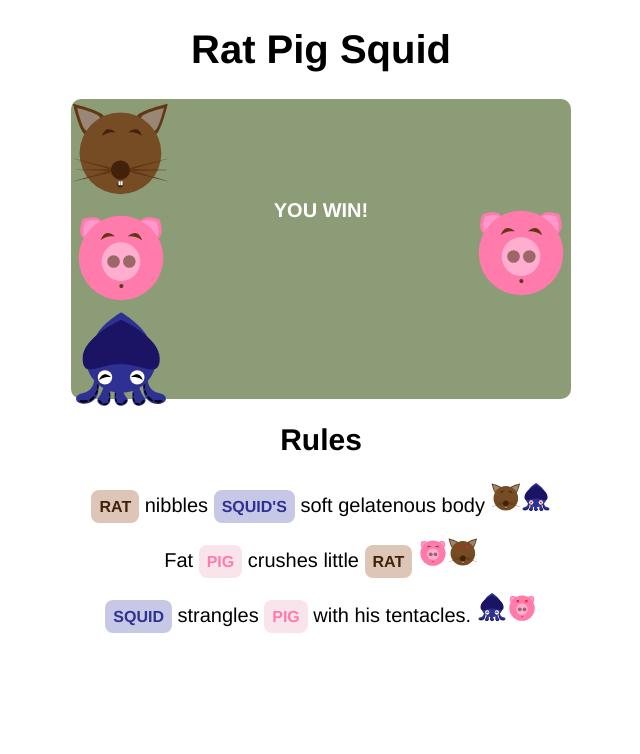
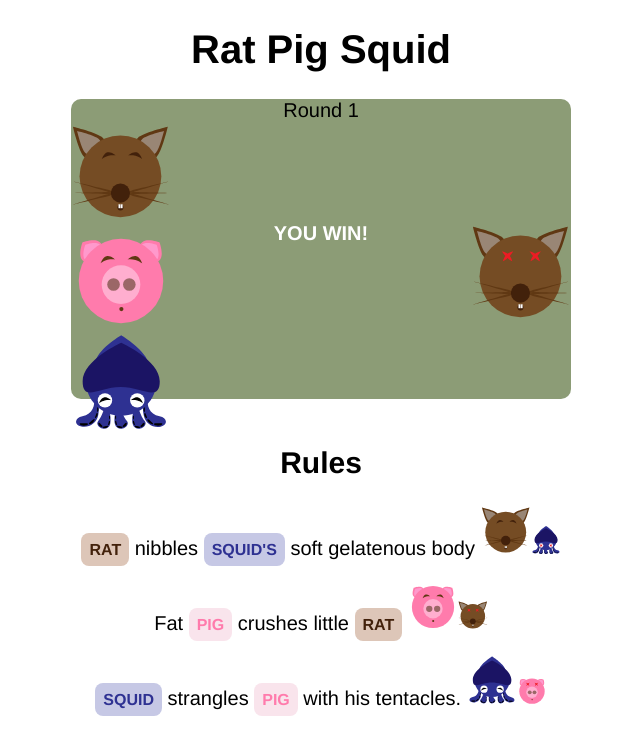
Before and after one commit to saltymouse/rat-pig-squid, a plain HTML site: page index.html in a window 1280 px wide. Both pictures are taken after a click on the element 440 px from the left and 248 px from the top of the page. Shown: the whole page, without its empty margins (319-959 px from the left). Drawn offline with Linux system fonts and the light colour scheme.

Commit message:
add functionality to display winner and loser visually

```diff
--- a/index.html
+++ b/index.html
@@ -17,6 +17,7 @@
 
     <h1>Rat Pig Squid</h1>
     <div id="battleBox">
+      <div id="roundBox">Round 0</div>
       <div id="clickBox">
 
         <div id="rat">
@@ -37,7 +38,6 @@
       </div>
       <div id="cpuBox">
         <div id="cpuAnimal1">
-
         </div>
         <div id="cpuAnimal2">
           <img src="pig-alive.svg" alt="CPU choice" width="100" height="100" id="cpuAnimal2img"></div>
@@ -54,7 +54,7 @@
         <img src="rat-alive.svg" alt="Rat Alive Icon" width="30" height="30"><img src="squid-dead.svg" alt="Squid Dead Icon" width="30" height="30">
       </p>
       <p class="rule">
-        Fat <span class="pig animal">Pig</span> crushes little <span class="rat animal">Rat</span> <img src="pig-alive.svg" alt="Rat Alive Icon" width="30" height="30"><img src="rat-dead.svg" alt="Rat Dead Icon" width="30" height="30">
+        Fat <span class="pig animal">Pig</span> crushes little <span class="rat animal">Rat</span> <img src="pig-alive.svg" alt="Pig Alive Icon" width="30" height="30"><img src="rat-dead.svg" alt="Rat Dead Icon" width="30" height="30">
       </p>
       <p class="rule">
         <span class="animal squid">Squid</span> strangles <span class="pig animal">Pig</span> with his tentacles. <img src="squid-alive.svg" alt="Squid Alive Icon" width="30" height="30"><img src="pig-dead.svg" alt="Pig Dead Icon" width="30" height="30">
--- a/main.css
+++ b/main.css
@@ -88,9 +88,14 @@ body {
 }
 
 .results {
-  line-height: 100px;
+  line-height: 150px;
 }
 
 #extraBox {
   clear: both;
 }
+
+.rule img[alt*="Alive"] {
+  width: 50px;
+  height: 50px;
+}
--- a/main.js
+++ b/main.js
@@ -4,17 +4,27 @@ document.getElementById("nojs").style.display = "none";
 // The main game function
 function rps() {
 
-  rpsOptions = {
+  var rpsOptions = {
     // The animals' playing power IS their position in array
     // i.e. rat = 0, pig = 1, squid = 2
     animals: ['rat', 'pig', 'squid'],
     playerChoice: undefined,
-    cpuChoice: undefined
+    cpuChoice: undefined,
+    roundsPlayed: 0
   }
+
+  reset();
+
+  //container for the current round number
+  var roundBox = document.getElementById("roundBox");
+
+  //container element for the text display of the winner
   var resultBox = document.getElementById('resultBox');
 
+  //container element with all the cpu's animals
   var cpuDomDisplay = document.getElementById('cpuBox');
 
+  //container element with all the player's animal choices
   var clickBox = document.getElementById('clickBox');
 
   clickBox.addEventListener('click', getPlayerSelection);
@@ -75,37 +85,69 @@ function rps() {
 
         resultBox.innerHTML = '<p class="animated fadeIn">Draw!</div>';
 
+
         console.log("Player: "+rpsOptions.playerChoice,"CPU: "+rpsOptions.cpuChoice);
         console.log("draw");
         break;
       case 'player':
-        document.getElementById(rpsOptions.playerChoice).className = "animated bounceIn"
 
+        //set the losing animal image for cpu
+        cpuDomDisplay.children[1].children[0].src = rpsOptions.cpuChoice+"-dead.svg";
+
+        //set the winning animal image for player
+        clickBox.children[rpsOptions.animals.indexOf(rpsOptions.playerChoice)].children[0].src = rpsOptions.playerChoice+"-alive.svg";
+
+        //write the winner in the center text-box
         resultBox.innerHTML = '<p class="animated fadeIn">You Win!</div>';
 
+        //console stuff
         console.log("Player: "+rpsOptions.playerChoice,"CPU: "+rpsOptions.cpuChoice);
         console.log("player wins");
         break;
       case 'cpu':
-        document.getElementById(rpsOptions.cpuChoice).className = "animated bounceIn"
+        //set the victorious animal image for cpu
+        cpuDomDisplay.children[1].children[0].src = rpsOptions.cpuChoice+"-alive.svg";
 
+        //set the losing animal image for player
+        clickBox.children[rpsOptions.animals.indexOf(rpsOptions.playerChoice)].children[0].src = rpsOptions.playerChoice+"-dead.svg";
+
+        //write the winner in the center text-box
         resultBox.innerHTML = '<p class="animated fadeIn">CPU Wins!</div>';
+
+        //console stuff
         console.log("Player: "+rpsOptions.playerChoice,"CPU: "+rpsOptions.cpuChoice);
         console.log('cpu wins');
         break;
     } // switch (victor)
 
-    reset();
+    nextRound();
+
   } // displayWinner(victor)
+
+  function nextRound() {
+    rpsOptions.roundsPlayed += 1;
+    roundBox.innerHTML = "Round "+ rpsOptions.roundsPlayed;
+  }
 
   function reset() {
 
-    rpsOptions.playerChoice = undefined;
-    rpsOptions.cpuChoice = undefined;
+    //only allow reset if we've played at least 1 round
+    if (rpsOptions.roundsPlayed >= 1) {
 
-    rpsOptions.animals.forEach(function(animal) {
-      document.getElementById(animal).className = "";
-    })
+
+      //set the winning animal image for player
+      var playerAnimals = clickBox.children;
+
+      rpsOptions.animals.forEach(function(animal) {
+        playerAnimals[animal].src = playerAnimals[animal].id + "-alive.svg";
+        console.log(playerAnimals[animal].src)
+      });
+
+      //set the victorious animal image for cpu
+      cpuDomDisplay.children[1].children[0].src = rpsOptions.cpuChoice+"-alive.svg";
+
+
+    }//endif
 
   }//reset
 
```
